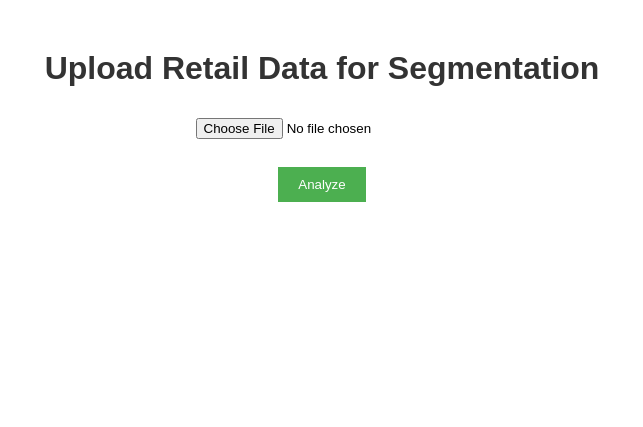
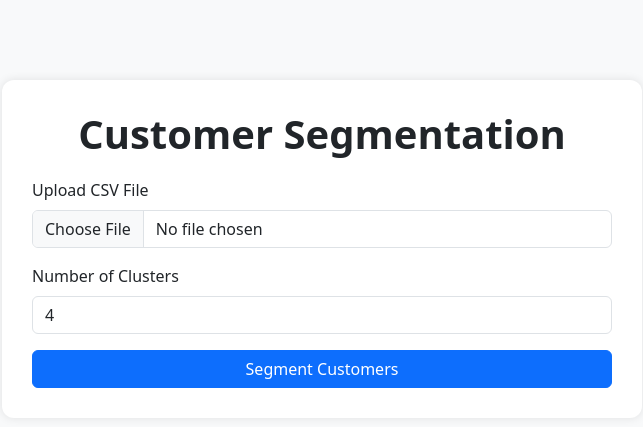
Before and after one commit to anuselva1905/SELVABAKKIAM.D_CustomerSegmentation, a Flask app: page / in a window 1280 px wide. Shown: the top 427 px of the page, without its empty margins (318-961 px from the left). Run offline with Flask 2, Linux system fonts and the light colour scheme.

Commit message:
fourth commit

```diff
--- a/app.py
+++ b/app.py
@@ -1,116 +1,82 @@
-from flask import Flask, render_template, request, redirect, url_for
+from flask import Flask, render_template, request
 import pandas as pd
-import os
-import matplotlib.pyplot as plt
-import seaborn as sns
-from sklearn.cluster import KMeans, DBSCAN
-from sklearn.metrics import silhouette_score
+import numpy as np
+import plotly.express as px
+import plotly.graph_objects as go
 from sklearn.preprocessing import StandardScaler
+from sklearn.cluster import KMeans
 from sklearn.decomposition import PCA
-import uuid
-from mpl_toolkits.mplot3d import Axes3D
+from io import BytesIO
+import base64
 
 app = Flask(__name__)
-UPLOAD_FOLDER = 'uploads'
-PLOT_FOLDER = 'static/plots'
-os.makedirs(UPLOAD_FOLDER, exist_ok=True)
-os.makedirs(PLOT_FOLDER, exist_ok=True)
 
 @app.route('/')
 def index():
     return render_template('index.html')
 
-@app.route('/analyze', methods=['POST'])
-def analyze():
+@app.route('/results', methods=['POST'])
+def results():
     file = request.files['file']
-    if file:
-        filepath = os.path.join(UPLOAD_FOLDER, file.filename)
-        file.save(filepath)
+    if not file:
+        return "No file uploaded.", 400
 
-        df = pd.read_csv(filepath)
+    k = int(request.form.get("clusters", 4))
 
-        # Clean and prepare data
-        df = df.dropna(subset=['CustomerID'])
-        df = df[df['Quantity'] > 0]
-        df = df[df['InvoiceNo'].astype(str).str.match(r'^[0-9]{6}$')]
+    df = pd.read_csv(file)
 
-        # Aggregate
-        df_grouped = df.groupby('CustomerID').agg({
-            'InvoiceNo': 'nunique',
-            'Quantity': 'sum',
-            'UnitPrice': 'mean'
-        }).reset_index()
+    df.dropna(subset=['CustomerID'], inplace=True)
+    df['InvoiceDate'] = pd.to_datetime(df['InvoiceDate'])
+    df['TotalPrice'] = df['Quantity'] * df['UnitPrice']
 
-        # Normalize
-        scaler = StandardScaler()
-        scaled = scaler.fit_transform(df_grouped.iloc[:, 1:])
+    snapshot_date = df['InvoiceDate'].max()
+    rfm = df.groupby('CustomerID').agg({
+        'InvoiceDate': lambda x: (snapshot_date - x.max()).days,
+        'InvoiceNo': 'nunique',
+        'TotalPrice': 'sum'
+    })
+    rfm.columns = ['Recency', 'Frequency', 'Revenue']
 
-        # Elbow method
-        distortions = []
-        for k in range(1, 10):
-            kmeans = KMeans(n_clusters=k, random_state=42)
-            kmeans.fit(scaled)
-            distortions.append(kmeans.inertia_)
-        elbow_path = os.path.join(PLOT_FOLDER, f'elbow_{uuid.uuid4()}.png')
-        plt.figure()
-        plt.plot(range(1, 10), distortions, marker='o')
-        plt.title('Elbow Method For Optimal k')
-        plt.xlabel('Number of clusters')
-        plt.ylabel('Inertia')
-        plt.savefig(elbow_path)
-        plt.close()
+    scaler = StandardScaler()
+    rfm_scaled = scaler.fit_transform(rfm)
+    kmeans = KMeans(n_clusters=k, random_state=42)
+    rfm['Cluster'] = kmeans.fit_predict(rfm_scaled)
 
-        # PCA for 2D and 3D
-        pca_2d = PCA(n_components=2)
-        reduced_2d = pca_2d.fit_transform(scaled)
+    output_csv = BytesIO()
+    rfm.to_csv(output_csv)
+    output_csv.seek(0)
+    encoded_csv = base64.b64encode(output_csv.read()).decode('utf-8')
 
-        pca_3d = PCA(n_components=3)
-        reduced_3d = pca_3d.fit_transform(scaled)
+    fig1 = px.histogram(rfm, x='Recency', nbins=10, title='Histogram of Recency', color_discrete_sequence=['dodgerblue'])
+    fig1.update_layout(margin=dict(l=20, r=20, t=40, b=20))
 
-        # KMeans
-        kmeans = KMeans(n_clusters=4, random_state=42)
-        df_grouped['Cluster'] = kmeans.fit_predict(scaled)
+    fig2 = px.scatter(rfm, x='Recency', y='Revenue', color=rfm['Cluster'].astype(str), title='Scatter plot of scores for Recency')
+    fig2.update_layout(margin=dict(l=20, r=20, t=40, b=20))
 
-        # 2D Cluster Plot
-        cluster_path = os.path.join(PLOT_FOLDER, f'cluster_{uuid.uuid4()}.png')
-        plt.figure(figsize=(8, 6))
-        sns.scatterplot(x=reduced_2d[:, 0], y=reduced_2d[:, 1], hue=df_grouped['Cluster'], palette='Set2')
-        plt.title('Customer Segments (2D PCA)')
-        plt.savefig(cluster_path)
-        plt.close()
+    corr_matrix = rfm.drop('Cluster', axis=1).corr().round(2)
+    fig3 = go.Figure(data=go.Heatmap(
+        z=corr_matrix.values,
+        x=corr_matrix.columns,
+        y=corr_matrix.index,
+        colorscale='Blues',
+        showscale=True
+    ))
+    fig3.update_layout(title='Feature Correlation Heatmap', margin=dict(l=20, r=20, t=40, b=20))
 
-        # 3D Cluster Plot
-        fig = plt.figure(figsize=(10, 8))
-        ax = fig.add_subplot(111, projection='3d')
-        scatter = ax.scatter(reduced_3d[:, 0], reduced_3d[:, 1], reduced_3d[:, 2], c=df_grouped['Cluster'], cmap='Set2')
-        ax.set_title('Customer Segments (3D PCA)')
-        ax.set_xlabel('PC1')
-        ax.set_ylabel('PC2')
-        ax.set_zlabel('PC3')
-        plot_3d_path = os.path.join(PLOT_FOLDER, f'3dplot_{uuid.uuid4()}.png')
-        plt.savefig(plot_3d_path)
-        plt.close()
+    pca = PCA(n_components=3)
+    pca.fit(rfm_scaled)
+    importance = pd.Series(pca.components_[0], index=rfm.columns[:-1])
+    fig4 = px.bar(importance.sort_values(), orientation='h', title='Feature Importance', color=importance.sort_values(), color_continuous_scale='Viridis')
+    fig4.update_layout(margin=dict(l=20, r=20, t=40, b=20), coloraxis_showscale=False)
 
-        # Violin Plot
-        violin_path = os.path.join(PLOT_FOLDER, f'violin_{uuid.uuid4()}.png')
-        plt.figure(figsize=(10, 6))
-        melted = pd.melt(df_grouped, id_vars='Cluster', value_vars=['InvoiceNo', 'Quantity', 'UnitPrice'])
-        sns.violinplot(x='variable', y='value', hue='Cluster', data=melted, palette='Set2', split=True)
-        plt.title('Distribution of Features by Cluster')
-        plt.savefig(violin_path)
-        plt.close()
-
-        # Silhouette Score
-        silhouette = silhouette_score(scaled, df_grouped['Cluster'])
-
-        return render_template('result.html',
-                               image_file=cluster_path,
-                               elbow_plot=elbow_path,
-                               plot3d=plot_3d_path,
-                               violin_plot=violin_path,
-                               silhouette_score=round(silhouette, 3))
-
-    return redirect(url_for('index'))
+    return render_template(
+        'result.html',
+        img1=fig1.to_json(),
+        img2=fig2.to_json(),
+        img3=fig3.to_json(),
+        img4=fig4.to_json(),
+        csv_data=encoded_csv
+    )
 
 if __name__ == '__main__':
     app.run(debug=True)
--- a/requirements.txt
+++ b/requirements.txt
@@ -3,6 +3,7 @@ matplotlib
 seaborn
 scikit-learn
 openpyxl
+plotly
 Flask==2.1.0
 Werkzeug==2.0.3
 Jinja2==3.0.3
--- a/templates/index.html
+++ b/templates/index.html
@@ -1,21 +1,44 @@
 <!DOCTYPE html>
-<html>
+<html lang="en">
 <head>
-    <title>Retail Segmentation</title>
+    <meta charset="UTF-8">
+    <meta name="viewport" content="width=device-width, initial-scale=1.0">
+    <title>Customer Segmentation App</title>
+    <link href="https://cdn.jsdelivr.net/npm/bootstrap@5.3.0/dist/css/bootstrap.min.css" rel="stylesheet">
     <style>
-        body { font-family: Arial, sans-serif; text-align: center; margin-top: 50px; }
-        h1 { color: #333; }
-        form { margin-top: 20px; }
-        input[type=file] { padding: 10px; }
-        button { padding: 10px 20px; background-color: #4CAF50; color: white; border: none; cursor: pointer; }
-        button:hover { background-color: #45a049; }
+        body {
+            background-color: #f8f9fa;
+        }
+        .container {
+            margin-top: 80px;
+            padding: 30px;
+            background-color: white;
+            border-radius: 12px;
+            box-shadow: 0 0 10px rgba(0,0,0,0.1);
+        }
+        h1 {
+            font-weight: bold;
+            margin-bottom: 20px;
+        }
+        .btn-primary {
+            width: 100%;
+        }
     </style>
 </head>
 <body>
-    <h1>Upload Retail Data for Segmentation</h1>
-    <form method="POST" enctype="multipart/form-data" action="/analyze">
-        <input type="file" name="file" required><br><br>
-        <button type="submit">Analyze</button>
+<div class="container col-md-6">
+    <h1 class="text-center">Customer Segmentation</h1>
+    <form action="/results" method="POST" enctype="multipart/form-data">
+        <div class="mb-3">
+            <label for="file" class="form-label">Upload CSV File</label>
+            <input class="form-control" type="file" name="file" required>
+        </div>
+        <div class="mb-3">
+            <label for="clusters" class="form-label">Number of Clusters</label>
+            <input class="form-control" type="number" name="clusters" value="4" min="2" max="10" required>
+        </div>
+        <button class="btn btn-primary" type="submit">Segment Customers</button>
     </form>
+</div>
 </body>
 </html>
```
Also changed, not shown: templates/result.html (+59 -51 lines), static/plots/3dplot_62f6d660-5d1f-4974-ade7-a3dca6f021ee.png (added), static/plots/3dplot_b09c3bbc-a6db-44b9-865a-9765c3031f87.png (added), static/plots/cluster_0461992e-6e96-46c2-a17b-97a12e9329d5.png (added), static/plots/cluster_1641ede7-d341-406a-8744-0f9c5e69a6ee.png (added), static/plots/elbow_6cab3fa5-3cb9-4fa2-a0f6-527dc86e8c4c.png (added), static/plots/elbow_7cab9cad-945f-4142-a197-6e61e6218743.png (added), static/plots/violin_666276a6-96ac-4b71-9842-cfa43b28655f.png (added), static/plots/violin_78bda842-297d-4f6d-b702-4ca95fe90235.png (added).
